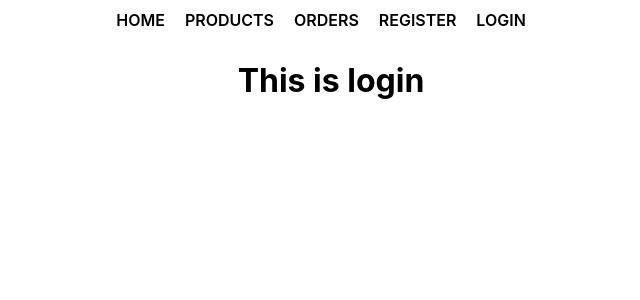
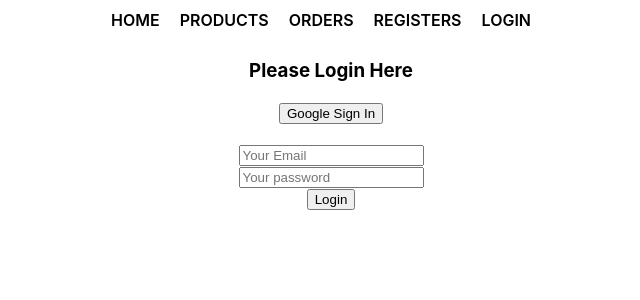
Before and after one commit to TanzimTayef/router-firebase-integration, a React (Create React App) app: page /login in a window 1280 px wide. Shown: the top 300 px of the page, without its empty margins (309-949 px from the left). Built offline with nearby package versions, Linux system fonts and the light colour scheme; no server answers.

Commit message:
added git auth

```diff
--- a/src/App.js
+++ b/src/App.js
@@ -3,13 +3,15 @@ import { Route, Routes } from 'react-router-dom';
 import Home from "./components/Home/Home";
 import Login from "./components/Login/Login";
 import Header from './components/Header/Header';
+import Registers from './components/Registers/Registers';
 
 function App() {
   return (
     <div className="App">
-      <Header/>
+      <Header />
       <Routes>
         <Route path='/' element={<Home />}></Route>
+        <Route path='/registers' element={<Registers/>}></Route>
         <Route path='/login' element={<Login/>}></Route>
       </Routes>
     </div>
--- a/src/components/Header/Header.js
+++ b/src/components/Header/Header.js
@@ -1,16 +1,24 @@
 import React from "react";
 import { Link } from "react-router-dom";
+import useFirebase from "../../hooks/useFirebase";
 import "./Header.css";
 
 const Header = () => {
+  const { user, handleSignOut } = useFirebase()
   return (
     <div className="header">
       <nav>
         <Link to="/">Home</Link>
         <Link to="/products">Products</Link>
         <Link to="/orders">Orders</Link>
-        <Link to="/register">Register</Link>
-        <Link to="/login">Login</Link>
+        <Link to="/registers">Registers</Link>
+        <span>{user?.displayName && user.displayName}</span>
+        {
+          user?.uid ?
+            <button onClick={handleSignOut}>Sign Out</button>
+            :
+          <Link to="/login">Login</Link>
+        }
       </nav>
     </div>
   );
--- a/src/components/Login/Login.js
+++ b/src/components/Login/Login.js
@@ -1,13 +1,25 @@
-import React from 'react';
+import React from "react";
+import useFirebase from "../../hooks/useFirebase";
 
 const Login = () => {
-    return (
-        <div>
-            <h1>
-                This is login
-            </h1>
-        </div>
-    );
+
+    const {signInWithGoogle} = useFirebase();
+
+  return (
+    <div>
+          <h3>Please Login Here</h3>
+          <div style={{ margin: '20px' }}>
+              <button onClick={signInWithGoogle}>Google Sign In</button>
+          </div>
+      <form>
+        <input type="email" placeholder="Your Email" />
+        <br />
+        <input type="password" placeholder="Your password" />
+        <br />
+        <input type="submit" value="Login" />
+      </form>
+    </div>
+  );
 };
 
 export default Login;
--- a/src/components/Registers/Registers.js
+++ b/src/components/Registers/Registers.js
@@ -1,11 +1,20 @@
-import React from 'react';
+import React from "react";
 
 const Registers = () => {
-    return (
-        <div>
-            register
-        </div>
-    );
+  return (
+    <div>
+      <h3>Please Register Here</h3>
+      <form>
+        <input type="text" placeholder="Your Name" />
+        <br />
+        <input type="email" placeholder="Your Email" />
+        <br />
+        <input type="password" placeholder="Your password" />
+        <br />
+        <input type="submit" value="Register" />
+      </form>
+    </div>
+  );
 };
 
 export default Registers;
--- /dev/null
+++ b/src/hooks/useFirebase.js
@@ -0,0 +1,44 @@
+import { useEffect, useState } from "react"
+import app from '../firebase.init';
+import { getAuth, GoogleAuthProvider, onAuthStateChanged, signInWithPopup, signOut } from "firebase/auth";
+
+
+const googleProvider = new GoogleAuthProvider();
+
+const auth = getAuth(app)
+
+const useFirebase = () => {
+    const [user, setUser] = useState({});
+
+
+    const signInWithGoogle = () => {
+        signInWithPopup(auth, googleProvider)
+        .then(result => {
+            const user = result.user;
+            console.log(user);
+            setUser(user)
+        })
+    }
+
+    const handleSignOut = () => {
+        signOut(auth)
+        .then(() => {})
+    }
+
+    useEffect(() => {
+        onAuthStateChanged(auth, user => {
+             setUser(user)
+         })
+    }, []);
+
+
+
+    return {
+        user,
+        signInWithGoogle,
+        handleSignOut
+
+    };
+}
+
+export default useFirebase;
```
